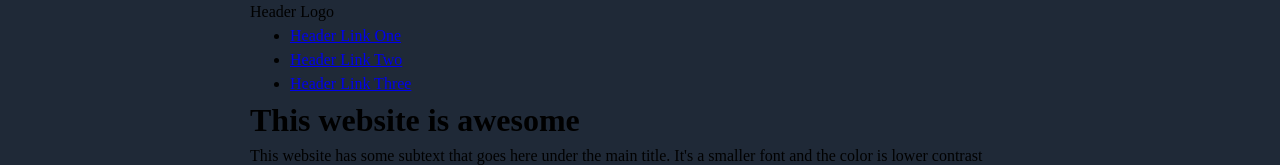
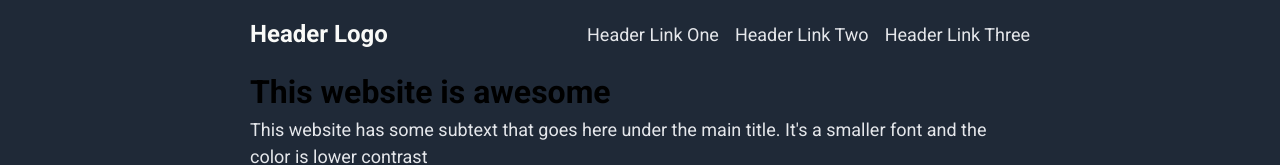
Before and after one commit to RahmatAT11/odin-landing-page, a plain HTML site: page index.html in a window 1280 px wide. Shown: the top 165 px of the page. Drawn offline with Linux system fonts and the light colour scheme.

Commit message:
Import roboto font, finish styling header nav

```diff
--- a/index.html
+++ b/index.html
@@ -5,6 +5,9 @@
     <meta name="viewport" content="width=device-width, initial-scale=1.0">
     <link rel="stylesheet" href="css-reset.css">
     <link rel="stylesheet" href="style.css">
+    <link rel="preconnect" href="https://fonts.googleapis.com">
+    <link rel="preconnect" href="https://fonts.gstatic.com" crossorigin>
+    <link href="https://fonts.googleapis.com/css2?family=Roboto:ital,wght@0,100;0,300;0,400;0,500;0,700;0,900;1,100;1,300;1,400;1,500;1,700;1,900&display=swap" rel="stylesheet">
     <title>Landing Page</title>
 </head>
 <body>
@@ -12,16 +15,17 @@
         <nav>
             <div class="logo">Header Logo</div>
             <ul>
-                <li><a href="/index.html">Header Link One</a></li>
-                <li><a href="/index.html">Header Link Two</a></li>
-                <li><a href="/index.html">Header Link Three</a></li>
+                <li><a href="/index.html" class="header-link-text">Header Link One</a></li>
+                <li><a href="/index.html" class="header-link-text">Header Link Two</a></li>
+                <li><a href="/index.html" class="header-link-text">Header Link Three</a></li>
             </ul>
         </nav>
         <div class="hero">
             <div class="hero-content">
                 <div class="hero-main-content">
-                    <h1>This website is awesome</h1>
-                    <p>This website has some subtext that goes here under the main title. It's a smaller font and the color is lower contrast</p>
+                    <h1 class="hero-main-text">This website is awesome</h1>
+                    <p class="hero-secondary-text">This website has some subtext that goes here under the main title.
+                        It's a smaller font and the color is lower contrast</p>
                     <button type="button">Sign up</button>
                 </div>
                 <div class="hero-image-content"><img src="" alt="This is a placeholder for an image"></div>
--- a/style.css
+++ b/style.css
@@ -1,3 +1,7 @@
+:root {
+    font-family: roboto, sans-serif;
+}
+
 header,
 footer,
 .content,
@@ -14,3 +18,40 @@ footer {
 .quote {
     background-color: #e5e7eb;
 }
+
+/* Header Nav Section */
+nav,
+nav > ul {
+    display: flex;
+}
+
+nav {
+    justify-content: space-between;
+
+    padding: 16px 0;
+}
+
+nav > ul {
+    align-items: center;
+    gap: 16px;
+}
+
+nav > ul > li {
+    list-style-type: none;
+}
+
+nav > ul > li > a {
+    text-decoration: none;
+}
+
+.header-link-text,
+.hero-secondary-text {
+    font-size: 18px;
+    color: #e5e7eb;
+}
+
+.logo {
+    font-size: 24px;
+    color: #f9faf8;
+    font-weight: bolder;
+}
```
